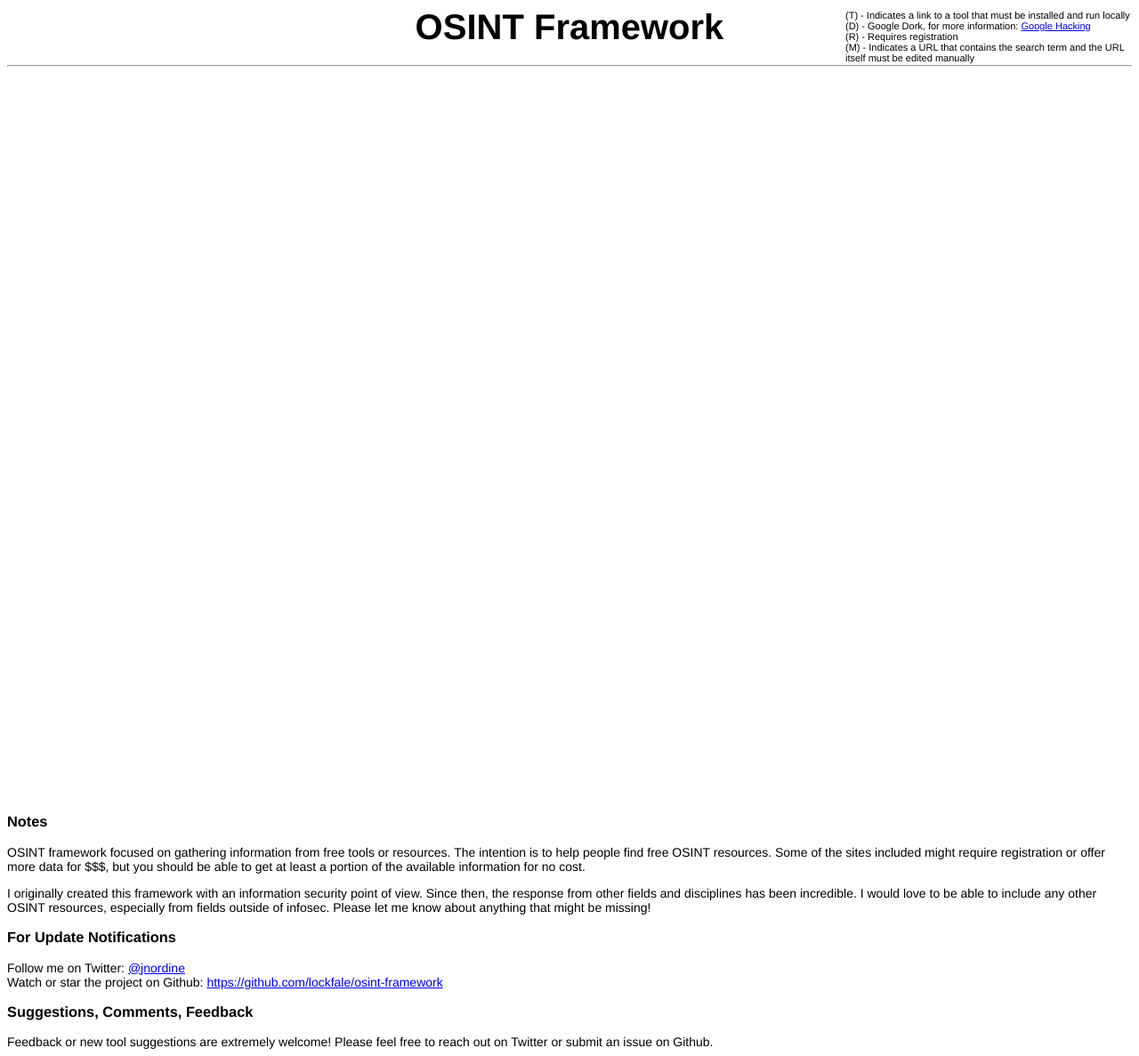
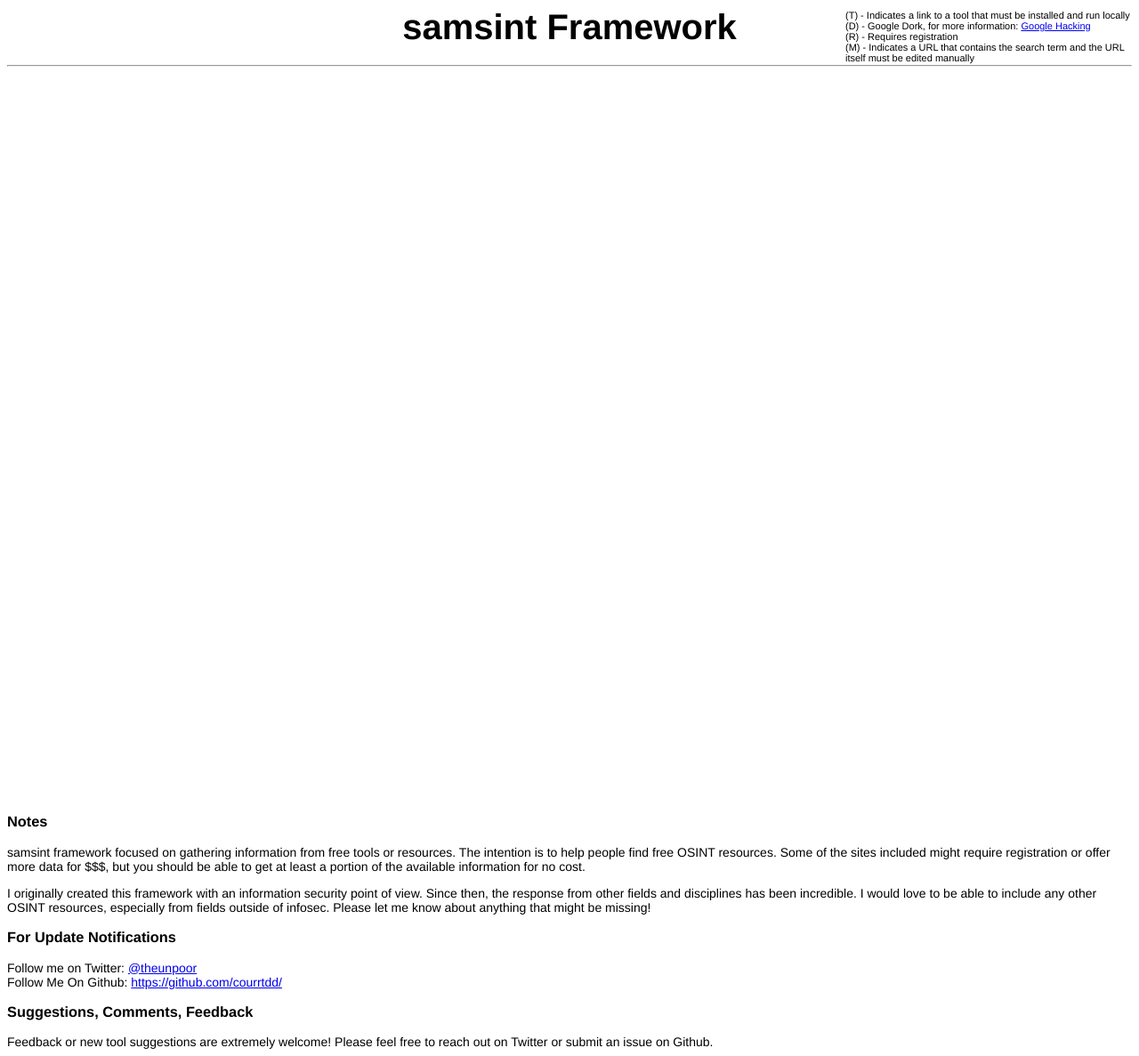
Before and after one commit to kainorrr/samsint, a plain HTML site: page index.html in a window 1280 px wide. Shown: the whole page at 89% size. Drawn offline with Linux system fonts and the light colour scheme; files that its build step writes are made by us from their sources; no server answers; files whose address does not match are found by name.

Commit message:
Update index.html

```diff
--- a/index.html
+++ b/index.html
@@ -4,13 +4,13 @@
     <meta http-equiv="Content-Type" content="text/html;charset=utf-8">
     <link type="text/css" rel="stylesheet" href="css/css-arf.css">
     <script type="text/javascript" src="js/7399-js-d3.v3.min.js"></script>
-    <title>OSINT Framework</title>
+    <title>samsint framework</title>
   </head>
 
   <body>
     <div id="body">
       <div id="header">
-        OSINT Framework
+        samsint Framework
           <hr>
       </div>
     </div>
@@ -23,13 +23,13 @@
     (M) - Indicates a URL that contains the search term and the URL itself must be edited manually<br></p></div>
 
     <h3>Notes</h3>
-    OSINT framework focused on gathering information from free tools or resources.  The intention is to help people find free OSINT resources.  Some of the sites included might require registration or offer more data for $$$, but you should be able to get at least a portion of the available information for no cost.<br>
+    samsint framework focused on gathering information from free tools or resources.  The intention is to help people find free OSINT resources.  Some of the sites included might require registration or offer more data for $$$, but you should be able to get at least a portion of the available information for no cost.<br>
 
     <p>I originally created this framework with an information security point of view.  Since then, the response from other fields and disciplines has been incredible.  I would love to be able to include any other OSINT resources, especially from fields outside of infosec.  Please let me know about anything that might be missing!</p>
 
     <h3>For Update Notifications</h3>
-    Follow me on Twitter: <a href="https://twitter.com/jnordine">@jnordine</a><br>
-    Watch or star the project on Github: <a href="https://github.com/lockfale/osint-framework">https://github.com/lockfale/osint-framework</a>
+    Follow me on Twitter: <a href="https://twitter.com/theunpoor">@theunpoor</a><br>
+    Follow Me On Github: <a href="https://github.com/courrtdd">https://github.com/courrtdd/</a>
 
     <h3>Suggestions, Comments, Feedback</h3>
     Feedback or new tool suggestions are extremely welcome!  Please feel free to reach out on Twitter or submit an issue on Github.
```
